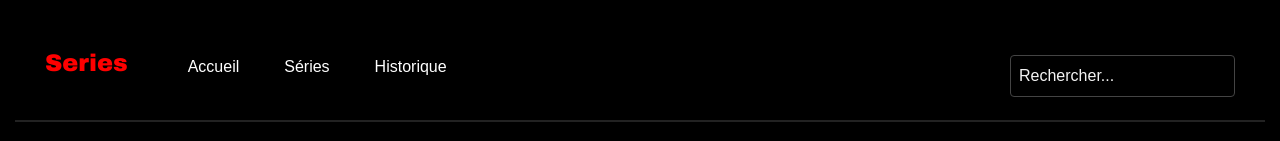
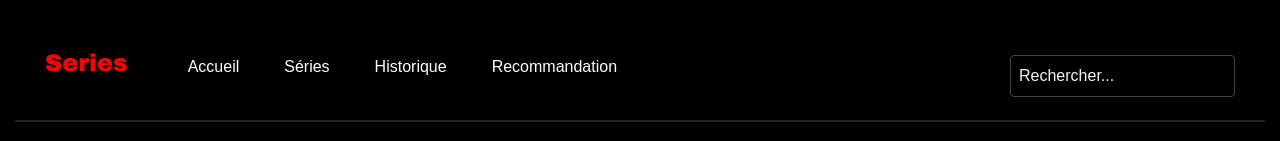
Before and after one commit to philipmvcegep/simple_website, a React (Vite) app: page /series in a window 1280 px wide. Shown: the top 141 px of the page. Built offline with nearby package versions, Linux system fonts and the light colour scheme; no server answers.

Commit message:
ajout de la page de recommandation sur la naviagtion de la page series

```diff
--- a/src/pages/SeriesFilterPage.jsx
+++ b/src/pages/SeriesFilterPage.jsx
@@ -77,6 +77,8 @@ export default function SeriesFilterPage() {
             <a href="/">Accueil</a>
             <a href="/series">Séries</a>
             <a href="/historique">Historique</a>
+            <a href="/recommandation">Recommandation</a>
+
           </nav>
         </div>
         <div className="navbar-right">
```
